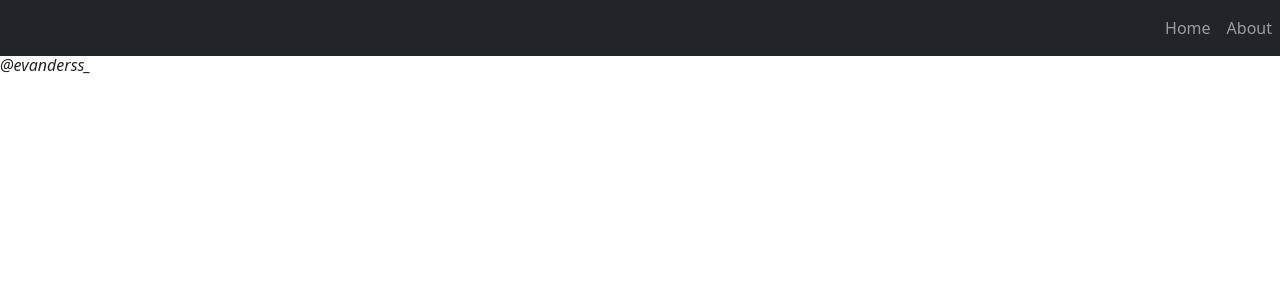
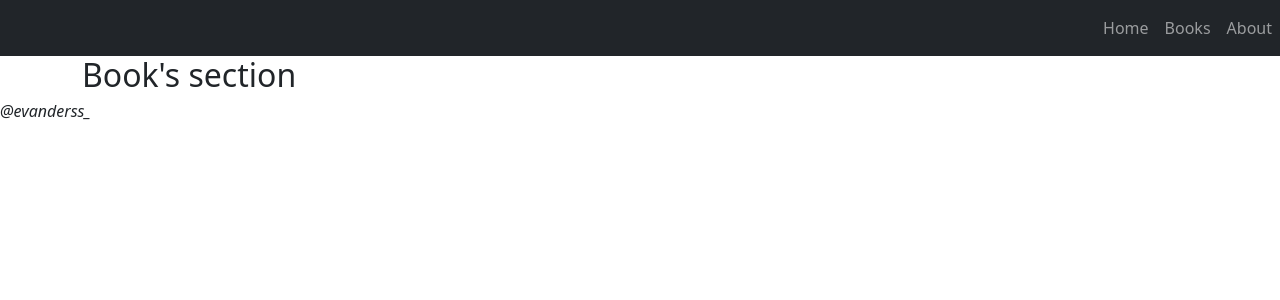
Before and after one commit to Evanderss/Website-with-Flask-and-MySQL, a Flask app: template templates/site/books.html in a window 1280 px wide. Shown: the top 300 px of the page. Run offline with Flask 2, Linux system fonts and the light colour scheme; the template is opened without the code that fills it, so the values that code supplies are empty.

Commit message:
adding text to the section books

```diff
--- a/templates/site/books.html
+++ b/templates/site/books.html
@@ -1,4 +1,3 @@
 {% include "site/header.html" %}
-
-
+<h2>Book's section</h2>
 {% include "site/footer.html" %}
--- a/templates/site/footer.html
+++ b/templates/site/footer.html
@@ -1,5 +1,4 @@
 </div>
-
   <footer>
     <h6><em>@evanderss_</em></h6>
   </footer>
@@ -12,5 +11,4 @@
     integrity="sha384-7VPbUDkoPSGFnVtYi0QogXtr74QeVeeIs99Qfg5YCF+TidwNdjvaKZX19NZ/e6oz" crossorigin="anonymous">
   </script>
 </body>
-
 </html>
--- a/templates/site/header.html
+++ b/templates/site/header.html
@@ -1,6 +1,5 @@
 <!doctype html>
 <html lang="en">
-
 <head>
   <title>Title</title>
   <!-- Required meta tags -->
@@ -22,6 +21,9 @@
               <a class="nav-link" href="#">Home</a>
             </li>
             <li class="nav-item">
+              <a class="nav-link" href="#">Books</a>
+            </li>
+            <li class="nav-item">
               <a class="nav-link" href="#">About</a>
             </li>
           </ul>
```
